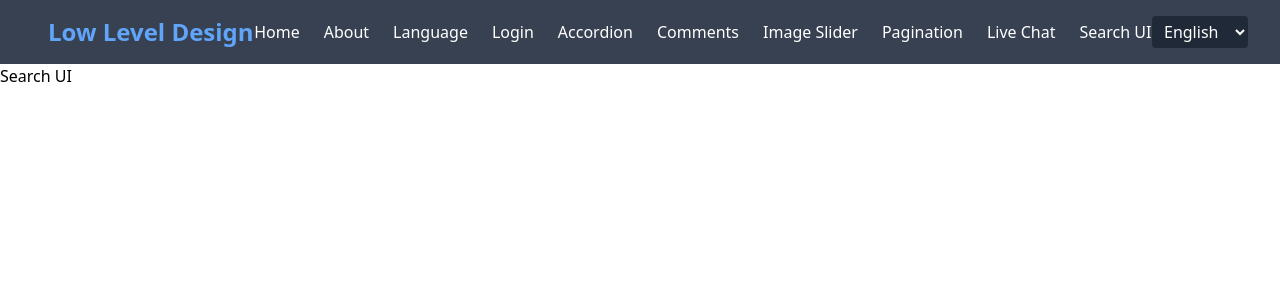
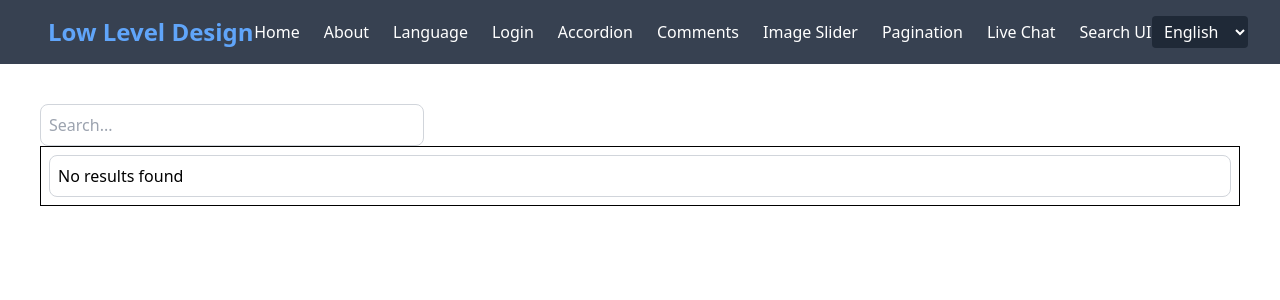
Before and after one commit to brij1728/low-level-design, a React (Vite) app: page /search-ui in a window 1280 px wide. Shown: the top 300 px of the page. Built offline with nearby package versions, Linux system fonts and the light colour scheme.

Commit message:
Refactor SearchUI component to include live search functionality

```diff
--- a/src/components/SearchUI/SearchUI.tsx
+++ b/src/components/SearchUI/SearchUI.tsx
@@ -1,9 +1,64 @@
-import React from 'react'
+import React, { ChangeEvent, useEffect, useState } from 'react';
 
 export const SearchUI = () => {
+  const [searchText, setSearchText] = useState('');
+  const [searchResults, setSearchResults] = useState<string[]>([]);
+  const [debouncedText, setDebouncedText] = useState(searchText);
+
+  // Debounce function to delay API calls when typing
+  useEffect(() => {
+    const handler = setTimeout(() => {
+      setDebouncedText(searchText);
+    }, 500);
+    return () => {
+      clearTimeout(handler);
+    };
+  }, [searchText]);
+
+  // Fetch data when the debounced search text changes
+  const fetchData = async () => {
+    if (debouncedText) {
+      try {
+        const response = await fetch(
+          `https://www.google.com/complete/search?client=firefox&q=${debouncedText}`
+        );
+        const data = await response.json();
+        console.log(data);
+        setSearchResults(data[1]);
+      } catch (error) {
+        console.error('Error fetching search data:', error);
+      }
+    }
+  };
+
+  useEffect(() => {
+    fetchData();
+  }, [debouncedText]);
+
+  const handleChange = (e: ChangeEvent<HTMLInputElement>) => {
+    setSearchText(e.target.value);
+  };
+
   return (
-	<div>
-		<h1>Search UI</h1>
-	</div>
-  )
-}
+    <div className='m-10'>
+      <input
+        type='text'
+        placeholder='Search...'
+        className='p-2 w-96 border border-gray-300 rounded-lg'
+        value={searchText}
+        onChange={handleChange}
+      />
+      <ul className='flex flex-col border border-black'>
+        {searchResults.length > 0 ? (
+          searchResults.map((result, index) => (
+            <li key={index} className='p-2 border border-gray-300 rounded-lg m-2'>
+              {result}
+            </li>
+          ))
+        ) : (
+          <li className='p-2 border border-gray-300 rounded-lg m-2'>No results found</li>
+        )}
+      </ul>
+    </div>
+  );
+};
```
